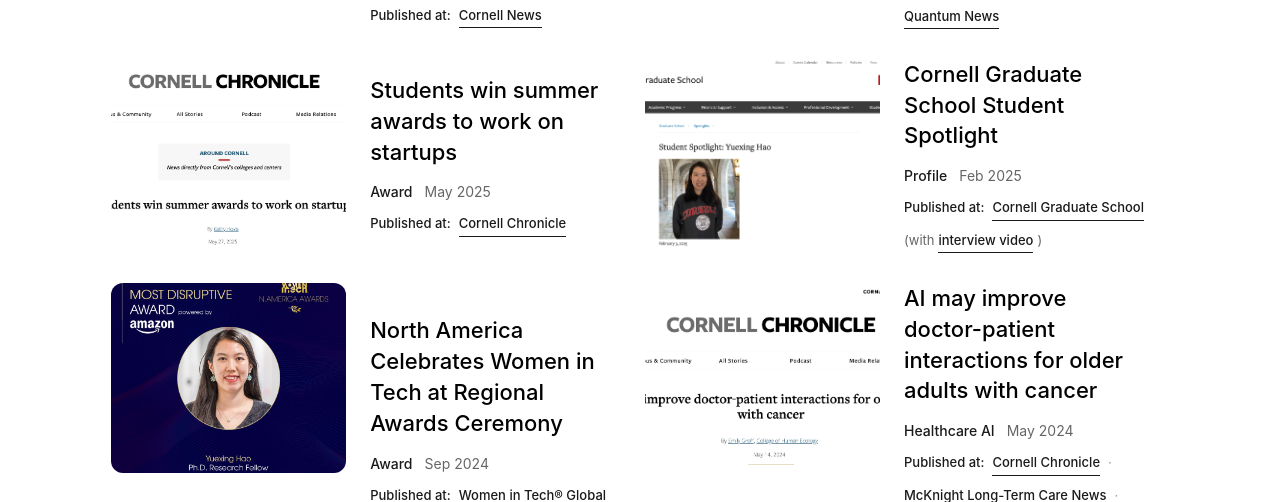
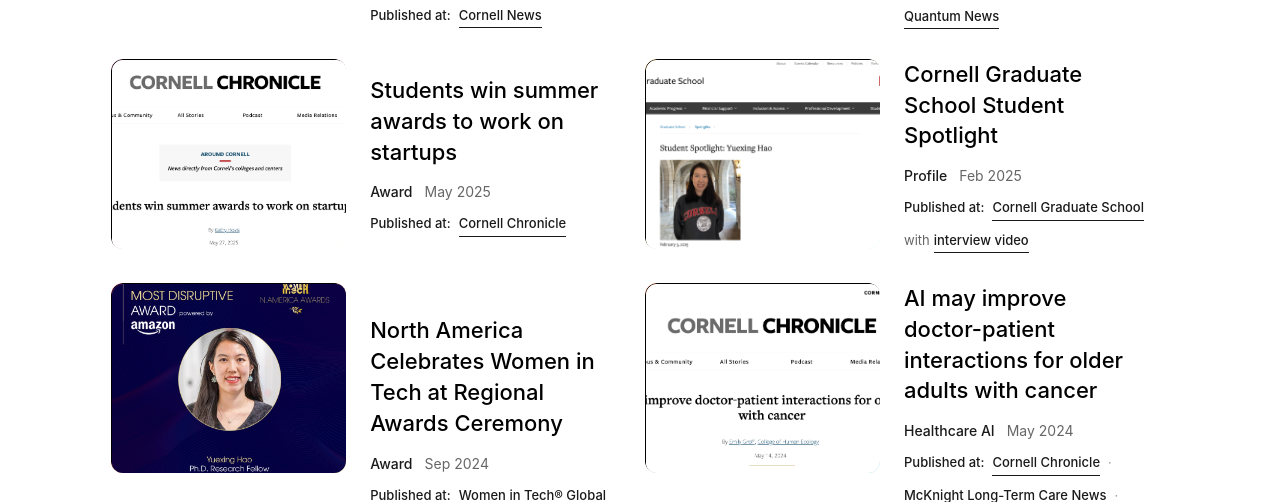
Before and after one commit to YuexingHao/Yuexing-Hao, a Jekyll site: the page built from press.html, in a window 1280 px wide and 1400 px high, cut to the strip 898-1400 px from the top of the window. Built offline with Jekyll 4.4.1, drawn with Linux system fonts in a browser that asks for light colours; nearby versions of some CDN libraries; library files that are not in the unit come from our copies; a style sheet for code colours, icons or effects is not loaded.

Commit message:
Add borders to press images and make them clickable
- Add thin black border (1px solid) to all press card images
- Make each image clickable, linking to the first outlet URL
- Add hover effect (opacity 0.85) on image links
- Images now serve as visual entry points to press articles
- Maintains rounded corners on images (12px border-radius)

```diff
--- a/press.html
+++ b/press.html
@@ -104,6 +104,19 @@
       width: 100%;
       height: 100%;
       object-fit: cover;
+      border: 1px solid #000000;
+      border-radius: 12px;
+    }
+
+    .press-card-image a {
+      display: block;
+      width: 100%;
+      height: 100%;
+      transition: opacity 0.2s ease;
+    }
+
+    .press-card-image a:hover {
+      opacity: 0.85;
     }
 
     .press-card-content {
@@ -259,7 +272,9 @@
     <!-- Mayo Clinic AI Agent -->
     <div class="press-card">
       <div class="press-card-image healthcare">
+        <a href="https://newsnetwork.mayoclinic.org/discussion/new-mayo-clinic-study-advances-personalized-prostate-cancer-education-with-an-ehr-integrated-ai-agent/" target="_blank">
           <img src="/Yuexing-Hao/assets/img/press/Mayo_Clinic_Press.png" alt="Mayo Clinic News">
+        </a>
       </div>
       <div class="press-card-content">
         <h3 class="press-card-title"><a href="https://newsnetwork.mayoclinic.org/discussion/new-mayo-clinic-study-advances-personalized-prostate-cancer-education-with-an-ehr-integrated-ai-agent/" target="_blank" style="color: inherit; text-decoration: none;">New Mayo Clinic study advances personalized prostate cancer education with an EHR-integrated AI agent</a></h3>
@@ -283,7 +298,9 @@
     <!-- Google Research Wayfinding AI -->
     <div class="press-card">
       <div class="press-card-image ai">
+        <a href="https://research.google/blog/towards-better-health-conversations-research-insights-on-a-wayfinding-ai-agent-based-on-gemini/" target="_blank">
           <img src="/Yuexing-Hao/assets/img/press/Google_Research_Blog.png" alt="Google Research Blog">
+        </a>
       </div>
       <div class="press-card-content">
         <h3 class="press-card-title"><a href="https://research.google/blog/towards-better-health-conversations-research-insights-on-a-wayfinding-ai-agent-based-on-gemini/" target="_blank" style="color: inherit; text-decoration: none;">Towards better health conversations: Research insights on a "wayfinding" AI agent based on Gemini</a></h3>
@@ -302,7 +319,9 @@
     <!-- LLM Cancer Care Review -->
     <div class="press-card">
       <div class="press-card-image research">
+        <a href="https://www.human.cornell.edu/news/imported/2025/08/review-large-language-models-cancer-care-reveals-limitations-room-improvement" target="_blank">
           <img src="/Yuexing-Hao/assets/img/press/CHE_News.png" alt="Cornell CHE News">
+        </a>
       </div>
       <div class="press-card-content">
         <h3 class="press-card-title"><a href="https://www.human.cornell.edu/news/imported/2025/08/review-large-language-models-cancer-care-reveals-limitations-room-improvement" target="_blank" style="color: inherit; text-decoration: none;">Review of large language models in cancer care reveals limitations, room for improvement</a></h3>
@@ -320,7 +339,9 @@
     <!-- Medical LLM Bias Study -->
     <div class="press-card">
       <div class="press-card-image ai">
+        <a href="https://news.mit.edu/2025/llms-factor-unrelated-information-when-recommending-medical-treatments-0623" target="_blank">
           <img src="/Yuexing-Hao/assets/img/press/MIT_News.png" alt="MIT News">
+        </a>
       </div>
       <div class="press-card-content">
         <h3 class="press-card-title"><a href="https://news.mit.edu/2025/llms-factor-unrelated-information-when-recommending-medical-treatments-0623" target="_blank" style="color: inherit; text-decoration: none;">Medical LLMs Show Bias with Varied Clinical Input, Study Reveals</a></h3>
@@ -339,7 +360,9 @@
     <!-- Summer Startup Awards -->
     <div class="press-card">
       <div class="press-card-image startup">
+        <a href="https://news.cornell.edu/stories/2025/05/students-win-summer-awards-work-startups" target="_blank">
           <img src="/Yuexing-Hao/assets/img/press/Cornell_Entrepreneurship.png" alt="Cornell Entrepreneurship">
+        </a>
       </div>
       <div class="press-card-content">
         <h3 class="press-card-title"><a href="https://news.cornell.edu/stories/2025/05/students-win-summer-awards-work-startups" target="_blank" style="color: inherit; text-decoration: none;">Students win summer awards to work on startups</a></h3>
@@ -357,7 +380,9 @@
     <!-- Graduate School Spotlight -->
     <div class="press-card">
       <div class="press-card-image education">
+        <a href="https://gradschool.cornell.edu/spotlights/student-spotlight-yuexing-hao/" target="_blank">
           <img src="/Yuexing-Hao/assets/img/press/Cornell_Spotlight.png" alt="Cornell Student Spotlight">
+        </a>
       </div>
       <div class="press-card-content">
         <h3 class="press-card-title"><a href="https://gradschool.cornell.edu/spotlights/student-spotlight-yuexing-hao/" target="_blank" style="color: inherit; text-decoration: none;">Cornell Graduate School Student Spotlight</a></h3>
@@ -367,7 +392,7 @@
         </div>
         <div class="press-outlets">
           <span class="press-outlets-label">Published at:</span>
-          <a href="https://gradschool.cornell.edu/spotlights/student-spotlight-yuexing-hao/" target="_blank">Cornell Graduate School</a> (with <a href="https://www.youtube.com/watch?v=zvc9sSQP3m0&t=1s" target="_blank">interview video</a>)
+          <a href="https://gradschool.cornell.edu/spotlights/student-spotlight-yuexing-hao/" target="_blank">Cornell Graduate School</a> with <a href="https://www.youtube.com/watch?v=zvc9sSQP3m0&t=1s" target="_blank">interview video</a>
         </div>
       </div>
     </div>
@@ -375,7 +400,9 @@
     <!-- Women in Tech Award -->
     <div class="press-card">
       <div class="press-card-image award">
+        <a href="https://women-in-tech.org/north-america-celebrates-women-in-tech-at-regional-awards-ceremony/" target="_blank">
           <img src="/Yuexing-Hao/assets/img/press/Amazon_Award.jpeg" alt="Women in Tech Award">
+        </a>
       </div>
       <div class="press-card-content">
         <h3 class="press-card-title"><a href="https://women-in-tech.org/north-america-celebrates-women-in-tech-at-regional-awards-ceremony/" target="_blank" style="color: inherit; text-decoration: none;">North America Celebrates Women in Tech at Regional Awards Ceremony</a></h3>
@@ -394,7 +421,9 @@
     <!-- AI for Older Adults -->
     <div class="press-card">
       <div class="press-card-image healthcare">
+        <a href="https://news.cornell.edu/stories/2024/05/ai-may-improve-doctor-patient-interactions-older-adults-cancer" target="_blank">
           <img src="/Yuexing-Hao/assets/img/press/SDM_Chronicle.png" alt="Cornell Chronicle Article AI inSDM">
+        </a>
       </div>
       <div class="press-card-content">
         <h3 class="press-card-title"><a href="https://news.cornell.edu/stories/2024/05/ai-may-improve-doctor-patient-interactions-older-adults-cancer" target="_blank" style="color: inherit; text-decoration: none;">AI may improve doctor-patient interactions for older adults with cancer</a></h3>
@@ -416,7 +445,9 @@
     <!-- Life Sciences Fellowship -->
     <div class="press-card">
       <div class="press-card-image startup">
+        <a href="https://news.cornell.edu/stories/2023/09/life-sciences-technology-innovation-fellowship-announces-2023-24-cohort" target="_blank">
           <img src="/Yuexing-Hao/assets/img/press/LSTIF_Chronicle.png" alt="Cornell Life Sciences Technology Innovation Fellowship">
+        </a>
       </div>
       <div class="press-card-content">
         <h3 class="press-card-title"><a href="https://news.cornell.edu/stories/2023/09/life-sciences-technology-innovation-fellowship-announces-2023-24-cohort" target="_blank" style="color: inherit; text-decoration: none;">Life Sciences Technology Innovation Fellowship announces 2023-24 cohort</a></h3>
@@ -435,7 +466,9 @@
     <!-- AI Tool Trust -->
     <div class="press-card">
       <div class="press-card-image ai">
+        <a href="https://news.cornell.edu/stories/2023/04/ai-tool-gains-doctors-trust-giving-advice-colleague" target="_blank">
           <img src="/Yuexing-Hao/assets/img/press/CHI23_Chronicle.png" alt="ACM CHI 2023 in Cornell Chronicle">
+        </a>
       </div>
       <div class="press-card-content">
         <h3 class="press-card-title"><a href="https://tech.cornell.edu/news/ai-tool-gains-doctors-trust-by-giving-advice-like-a-colleague/" target="_blank" style="color: inherit; text-decoration: none;">AI Tool Gains Doctors' Trust by Giving Advice Like a Colleague</a></h3>
```
Lines whose indentation alone changed are shown as unchanged.
